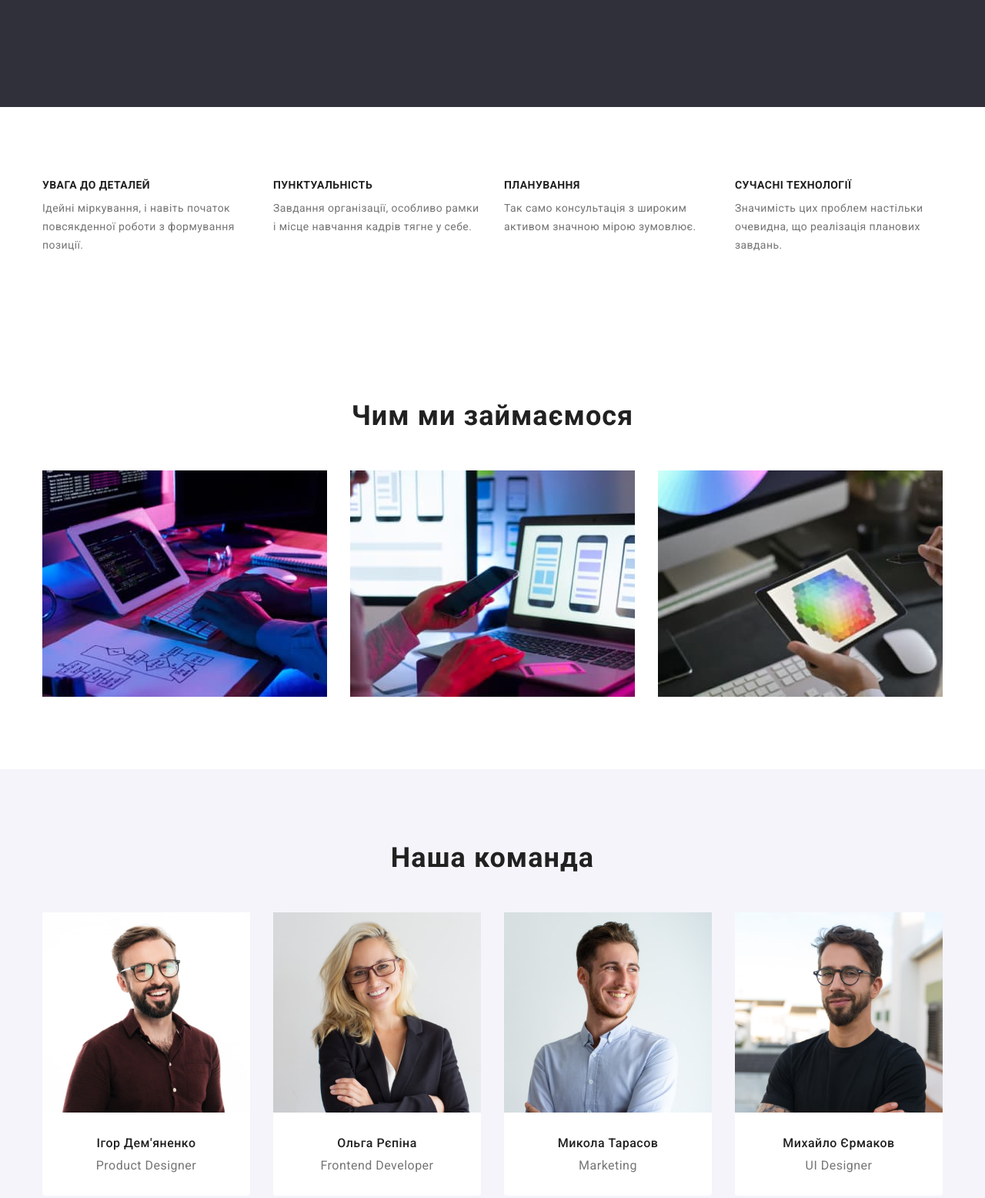
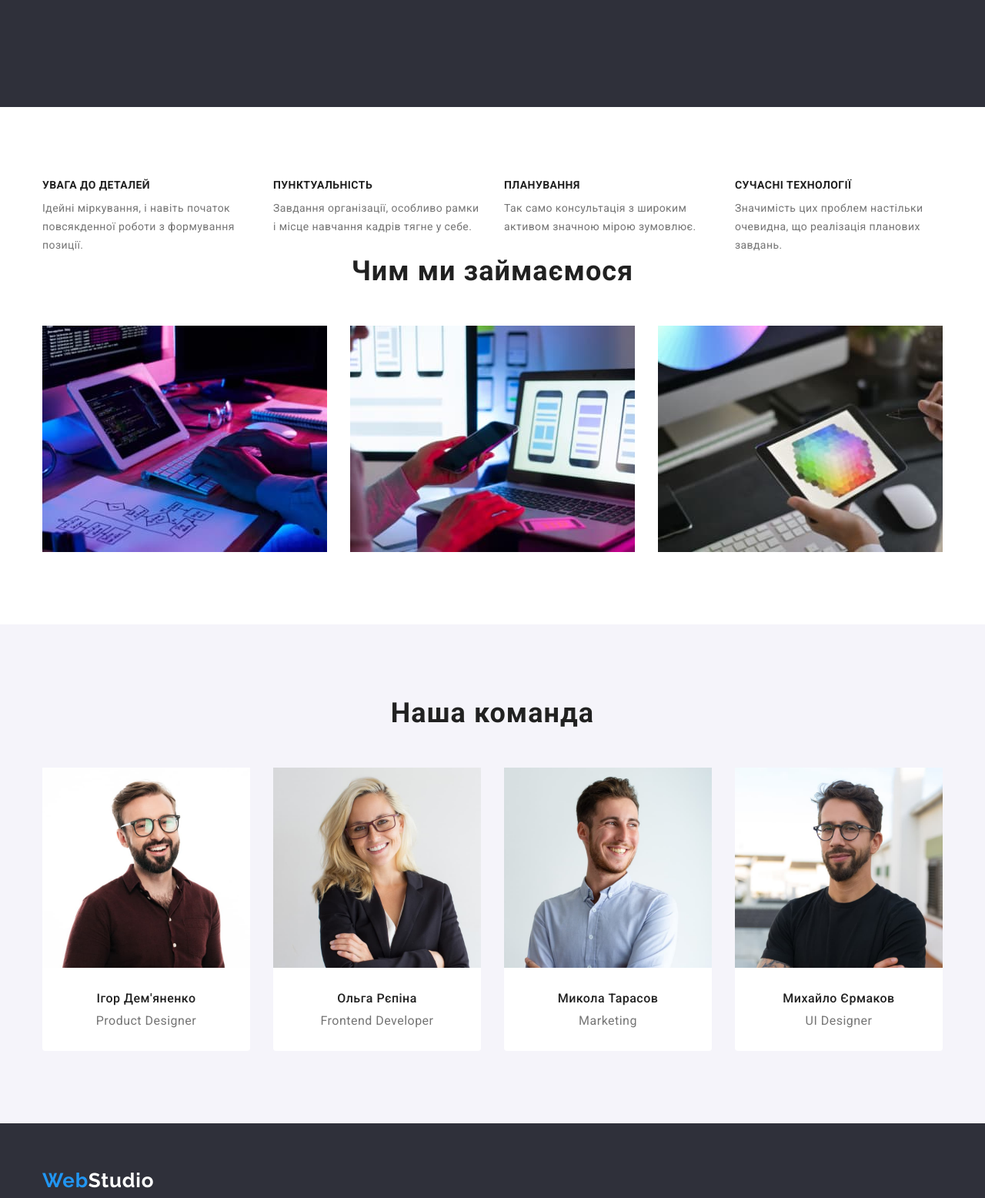
Before and after one commit to Igorka1979/-goit-markup-hw-03, a plain HTML site: page index.html in a window 1280 px wide. Shown: the part 540-2096 px from the top of the page at 77% size. Drawn offline with nearby package versions, Linux system fonts and the light colour scheme.

Commit message:
change style

```diff
--- a/css/styles.css
+++ b/css/styles.css
@@ -175,6 +175,9 @@ img {
   clip-path: inset(50%);
   margin: -1px;
 }
+.features {
+  padding-bottom: 0;
+}
 .list-features {
   display: flex;
   justify-content: space-between;
@@ -213,8 +216,7 @@ img {
   justify-content: space-between;
 }
 .work {
-  padding-bottom: 94px;
-  padding-top: 94px;
+  padding-top: 0px;
 }
 /* Наша команда */
 .team {
@@ -224,7 +226,7 @@ img {
   display: flex;
   justify-content: space-between;
   gap: 30px;
-  padding-bottom: 94px;
+  padding: 0px;
 }
 .team-img {
 }
```
